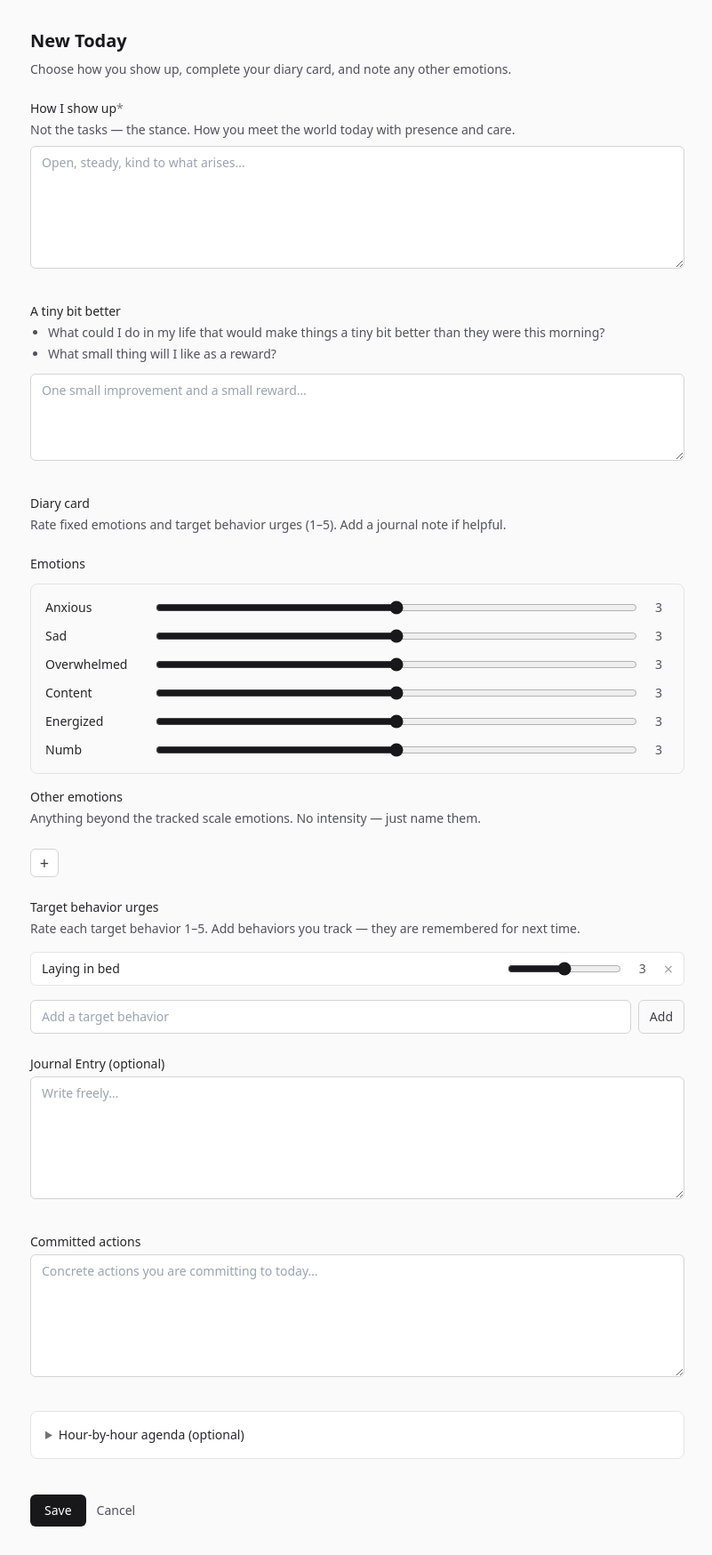
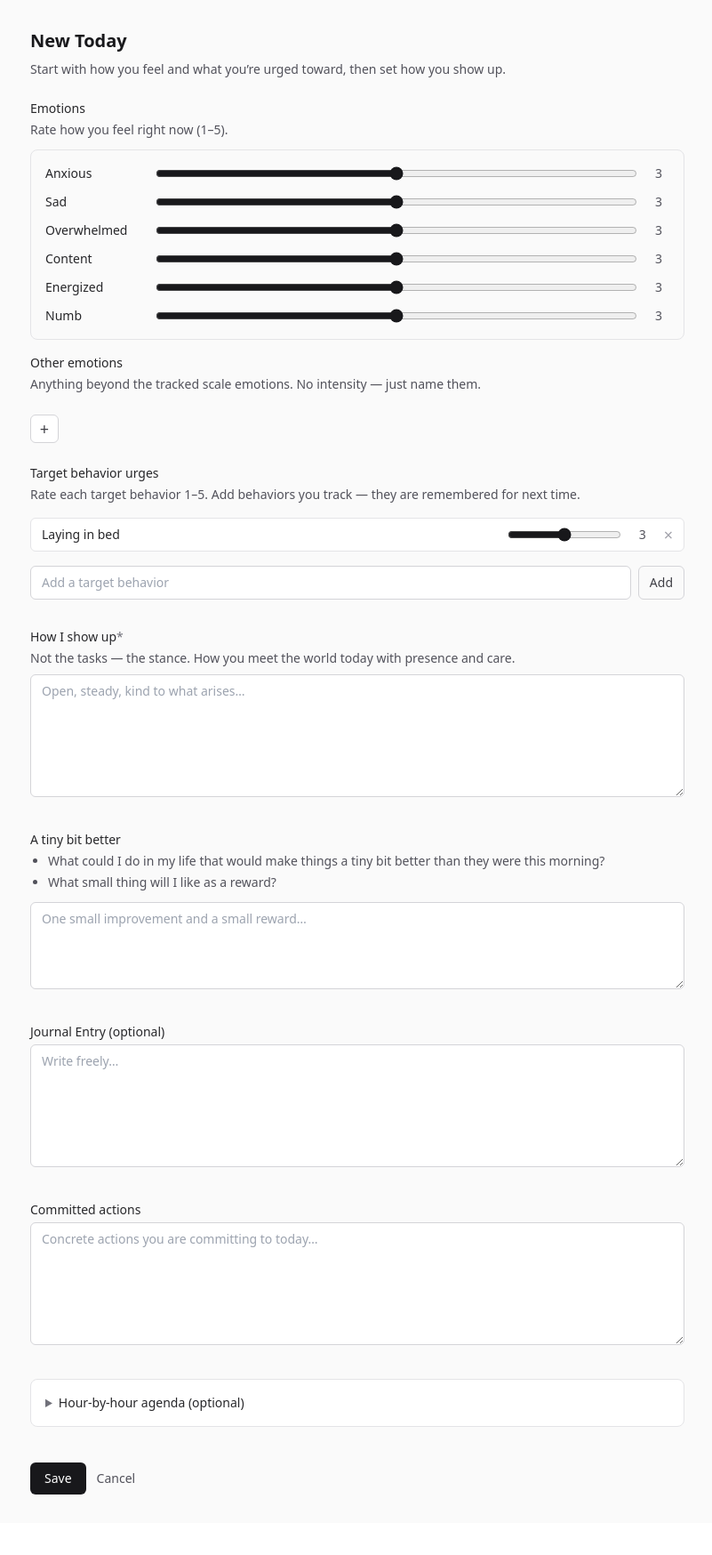
Before and after one commit to andrewadelson92/ledger, a Flask app: page /new/daily_planner in a window 1280 px wide. Shown: the part 75-1823 px from the top of the page at 89% size, without its empty margins (238-1039 px from the left). After the commit the page ends 1755 px from the top, so only its background shows below. Run offline with Flask 3, Linux system fonts and the light colour scheme; data that the repository does not hold is empty; some libraries are stand-ins or nearby versions.

Commit message:
Put emotions and urges first on the Today form.
Start the day check-in with felt sense before stance, plans, and journal.

Co-authored-by: Cursor <cursoragent@cursor.com>

```diff
--- a/templates/forms/daily_planner.html
+++ b/templates/forms/daily_planner.html
@@ -8,35 +8,16 @@
 {% block content %}
 {% set focus_text = payload.focus or payload.intentions or '' %}
 <h1 class="text-xl font-semibold text-zinc-900 mb-2">{{ 'Edit' if is_edit else 'New' }} {{ entry_label }}</h1>
-<p class="text-sm text-zinc-600 mb-6">Choose how you show up, complete your diary card, and note any other emotions.</p>
+<p class="text-sm text-zinc-600 mb-6">Start with how you feel and what you’re urged toward, then set how you show up.</p>
 
 <form method="post"
   action="{{ url_for('entry_edit', entry_id=entry_id) if is_edit else url_for('new_entry', entry_type=entry_type) }}"
   class="space-y-8">
 
-  <div>
-    {{ field_label('How I show up', true) }}
-    <p class="text-sm text-zinc-600 mb-2">Not the tasks — the stance. How you meet the world today with presence and care.</p>
-    {{ text_input('focus', focus_text, rows=6, required=true, placeholder='Open, steady, kind to what arises…') }}
-  </div>
-
-  <div>
-    {{ field_label('A tiny bit better') }}
-    <ul class="mb-3 list-disc space-y-1 pl-5 text-sm text-zinc-600">
-      <li>What could I do in my life that would make things a tiny bit better than they were this morning?</li>
-      <li>What small thing will I like as a reward?</li>
-    </ul>
-    {{ text_input('tiny_better_reward', payload.tiny_better_reward or '', rows=4, placeholder='One small improvement and a small reward…') }}
-  </div>
-
   <section class="space-y-6">
     <div>
-      <h2 class="text-sm font-medium text-zinc-800 mb-1">Diary card</h2>
-      <p class="text-sm text-zinc-600">Rate fixed emotions and target behavior urges (1–5). Add a journal note if helpful.</p>
-    </div>
-
-    <div>
-      <h3 class="text-sm font-medium text-zinc-800 mb-3">Emotions</h3>
+      <h2 class="text-sm font-medium text-zinc-800 mb-1">Emotions</h2>
+      <p class="text-sm text-zinc-600 mb-3">Rate how you feel right now (1–5).</p>
       <ul class="space-y-3 rounded-lg border border-zinc-200 bg-zinc-50 p-4">
         {% for name, intensity in diary_card_emotion_values(payload.diary_emotions) %}
         <li class="flex items-center gap-3">
@@ -51,7 +32,7 @@
       </ul>
 
       <div class="mt-4">
-        <h4 class="text-sm font-medium text-zinc-800 mb-1">Other emotions</h4>
+        <h3 class="text-sm font-medium text-zinc-800 mb-1">Other emotions</h3>
         <p class="text-sm text-zinc-600 mb-3">Anything beyond the tracked scale emotions. No intensity — just name them.</p>
         {{ emotion_wheel_picker(
           noted_emotion_wheel,
@@ -71,11 +52,26 @@
     <div>
       {{ target_behavior_urges(payload.diary_urges or [], default_target_behaviors) }}
     </div>
+  </section>
 
-    <div>
-      {{ journal_fields({'text': payload.diary_journal or ''}, false, 6, 'Journal Entry (optional)') }}
-    </div>
-  </section>
+  <div>
+    {{ field_label('How I show up', true) }}
+    <p class="text-sm text-zinc-600 mb-2">Not the tasks — the stance. How you meet the world today with presence and care.</p>
+    {{ text_input('focus', focus_text, rows=6, required=true, placeholder='Open, steady, kind to what arises…') }}
+  </div>
+
+  <div>
+    {{ field_label('A tiny bit better') }}
+    <ul class="mb-3 list-disc space-y-1 pl-5 text-sm text-zinc-600">
+      <li>What could I do in my life that would make things a tiny bit better than they were this morning?</li>
+      <li>What small thing will I like as a reward?</li>
+    </ul>
+    {{ text_input('tiny_better_reward', payload.tiny_better_reward or '', rows=4, placeholder='One small improvement and a small reward…') }}
+  </div>
+
+  <div>
+    {{ journal_fields({'text': payload.diary_journal or ''}, false, 6, 'Journal Entry (optional)') }}
+  </div>
 
   <div>
     {{ field_label('Committed actions') }}
```
